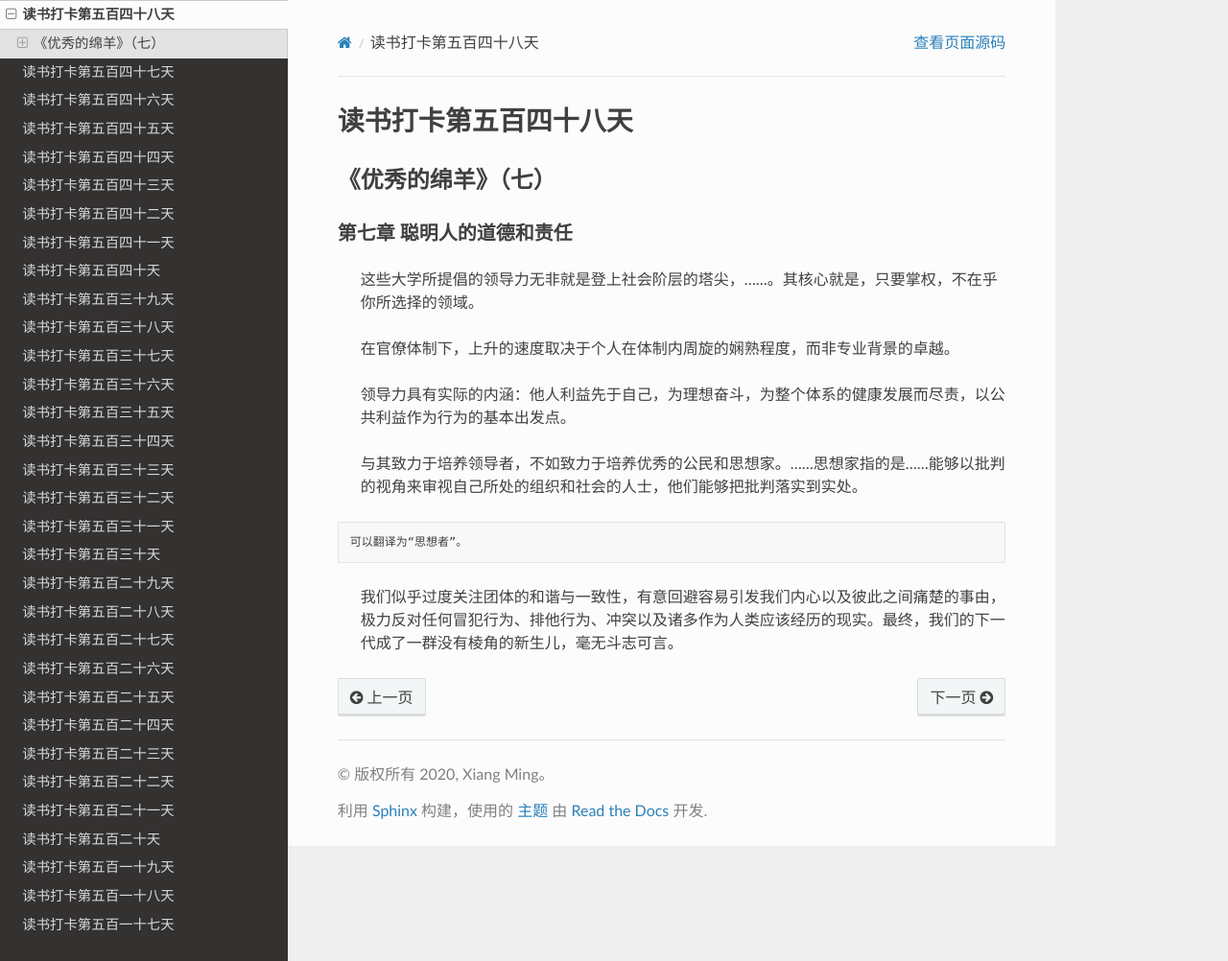
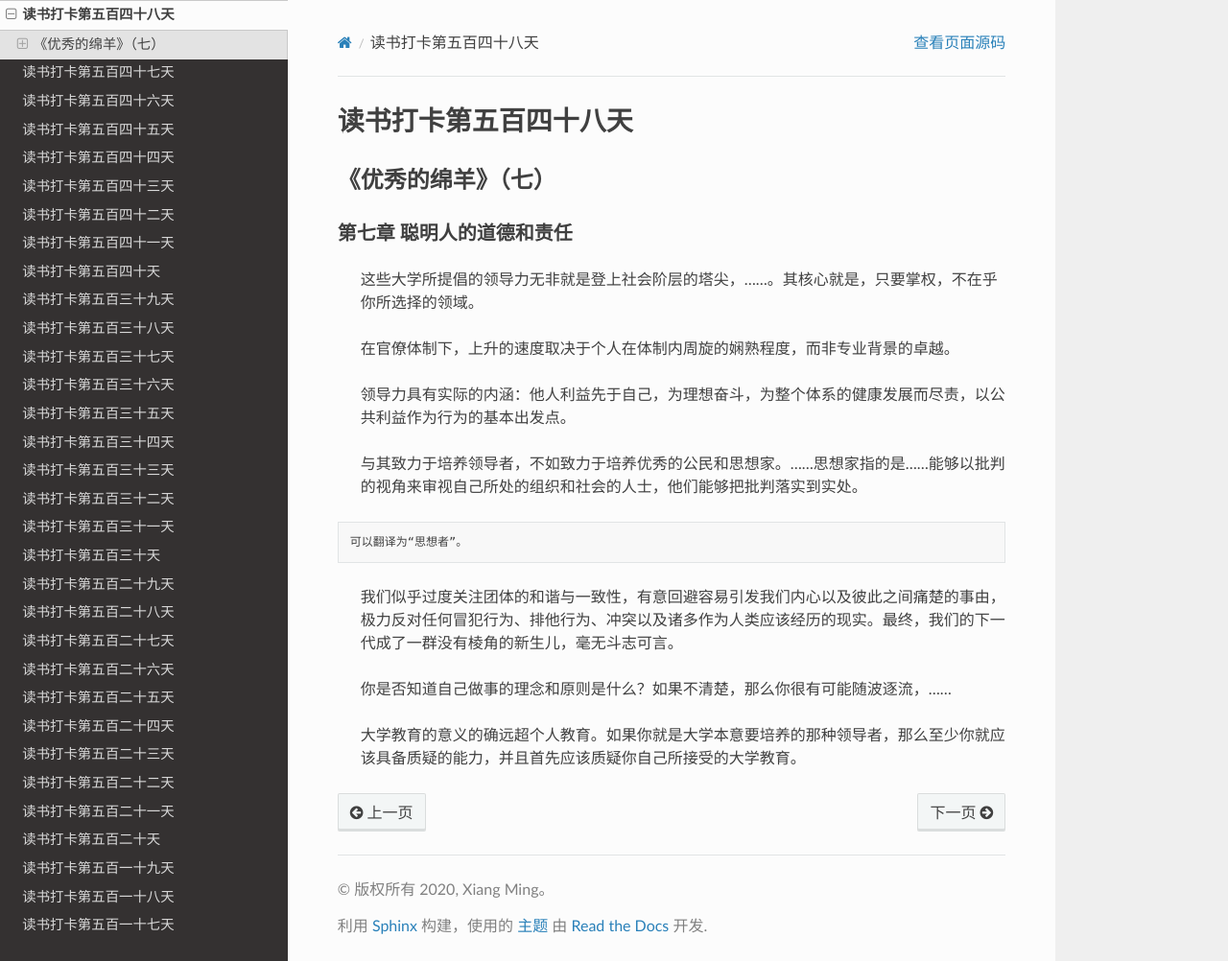
Before and after one commit to xiangming1975/reading, a Sphinx documentation site: the page built from source/2022-02-23.md, in a window 1280 px wide and 1002 px high. Shown: the whole window at 96% size. Built offline with Sphinx 7.4.7 and the Read the Docs theme 2.0.0, drawn with Linux system fonts in a browser that asks for light colours.

Commit message:
2022-02-18

````diff
--- a/source/2022-02-23.md
+++ b/source/2022-02-23.md
@@ -14,4 +14,6 @@
 ```
 > 我们似乎过度关注团体的和谐与一致性，有意回避容易引发我们内心以及彼此之间痛楚的事由，极力反对任何冒犯行为、排他行为、冲突以及诸多作为人类应该经历的现实。最终，我们的下一代成了一群没有棱角的新生儿，毫无斗志可言。
 
->
+> 你是否知道自己做事的理念和原则是什么？如果不清楚，那么你很有可能随波逐流，……
+
+> 大学教育的意义的确远超个人教育。如果你就是大学本意要培养的那种领导者，那么至少你就应该具备质疑的能力，并且首先应该质疑你自己所接受的大学教育。
````
Also changed, not shown: source/2022-02-24.md (added, +16 -0 lines).
